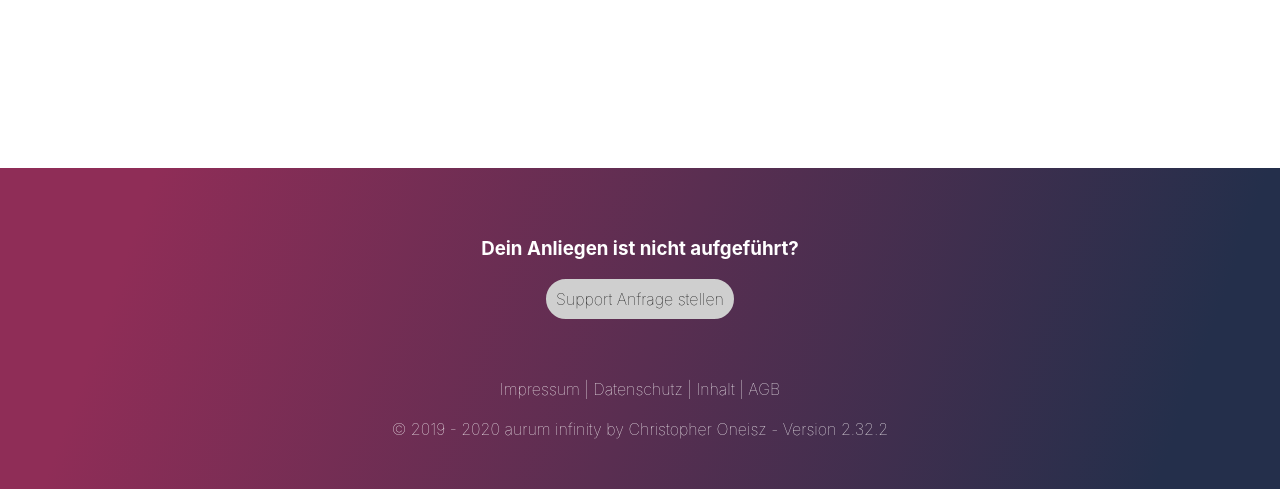
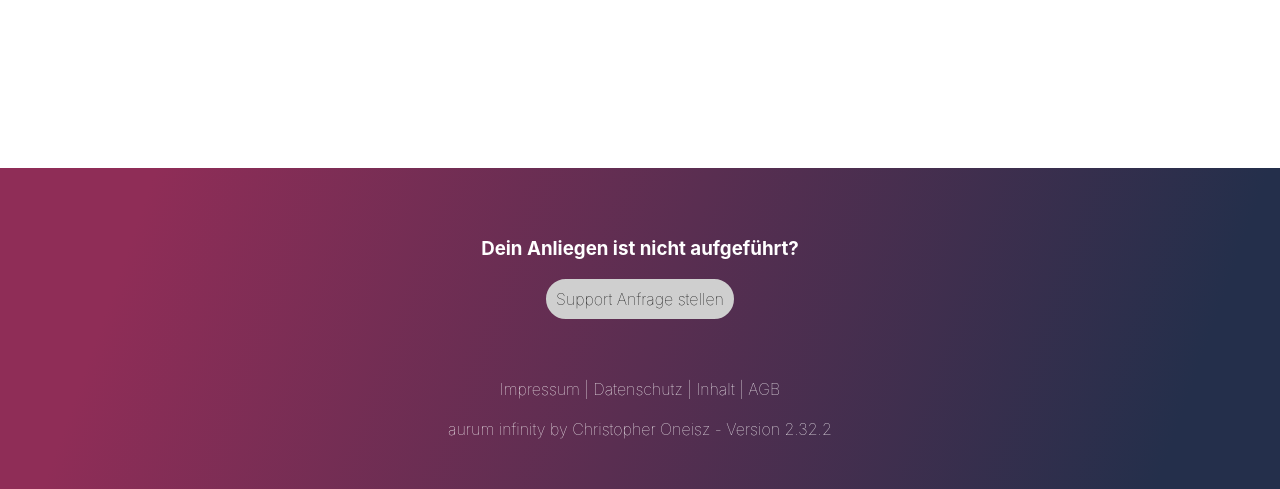
Before and after one commit to chrischivlog/aurum-helpdesk, a PHP site: page /index.php in a window 1280 px wide. Shown: the part 1360-1849 px from the top of the page. Run offline with PHP 8.4, Linux system fonts and the light colour scheme; data comes from the database, SQL or seed files in the repository; some libraries are stand-ins or nearby versions.

Commit message:
Update footer.php

```diff
--- a/assets/footer.php
+++ b/assets/footer.php
@@ -27,7 +27,7 @@
             <?php } ?>
             <br>
             <br>
-            © 2019 - <?php echo date("Y");?> aurum infinity by Christopher Oneisz - Version 2.32.2
+            aurum infinity by Christopher Oneisz - Version 2.32.2
 
         </center>
     </div>
```
